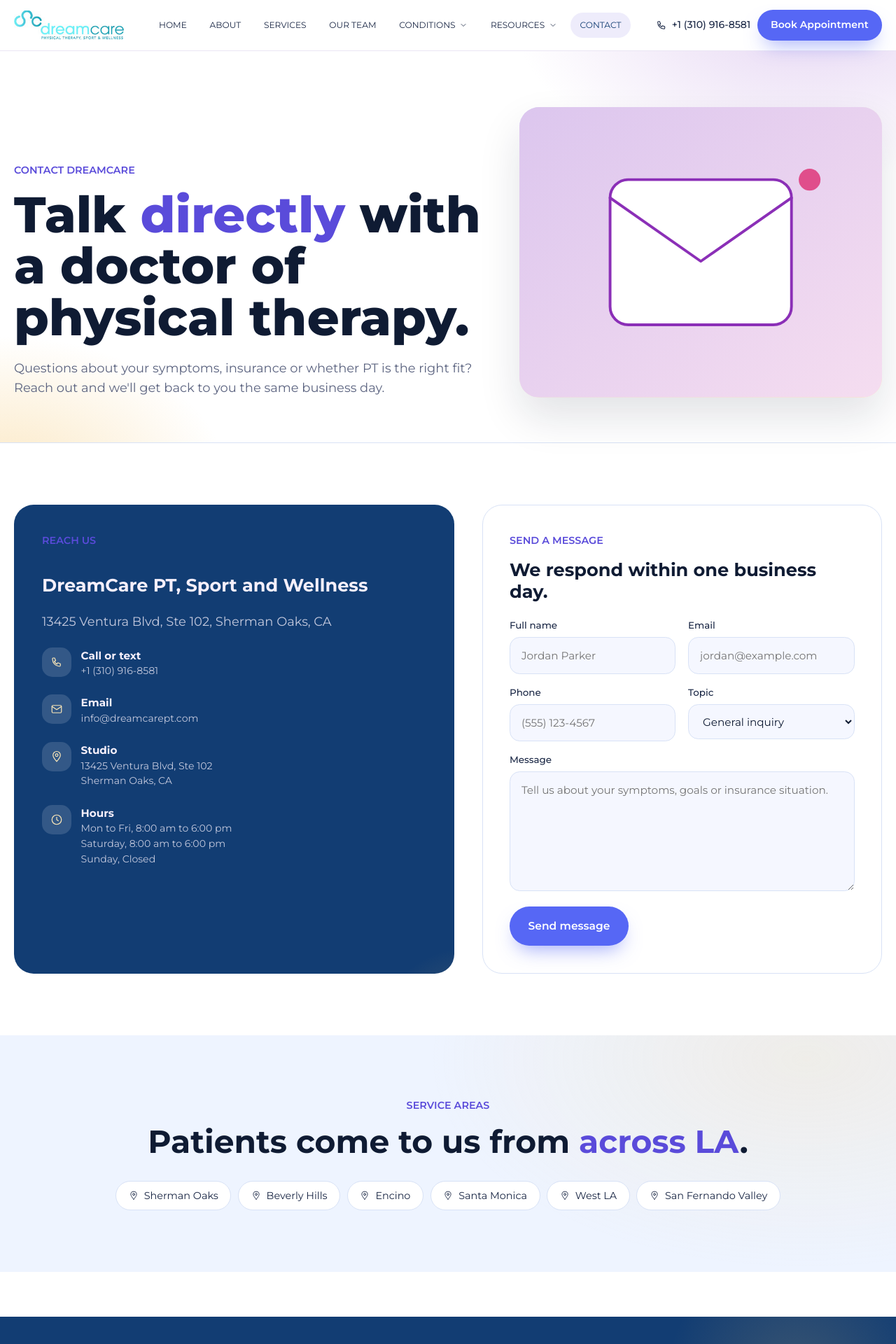
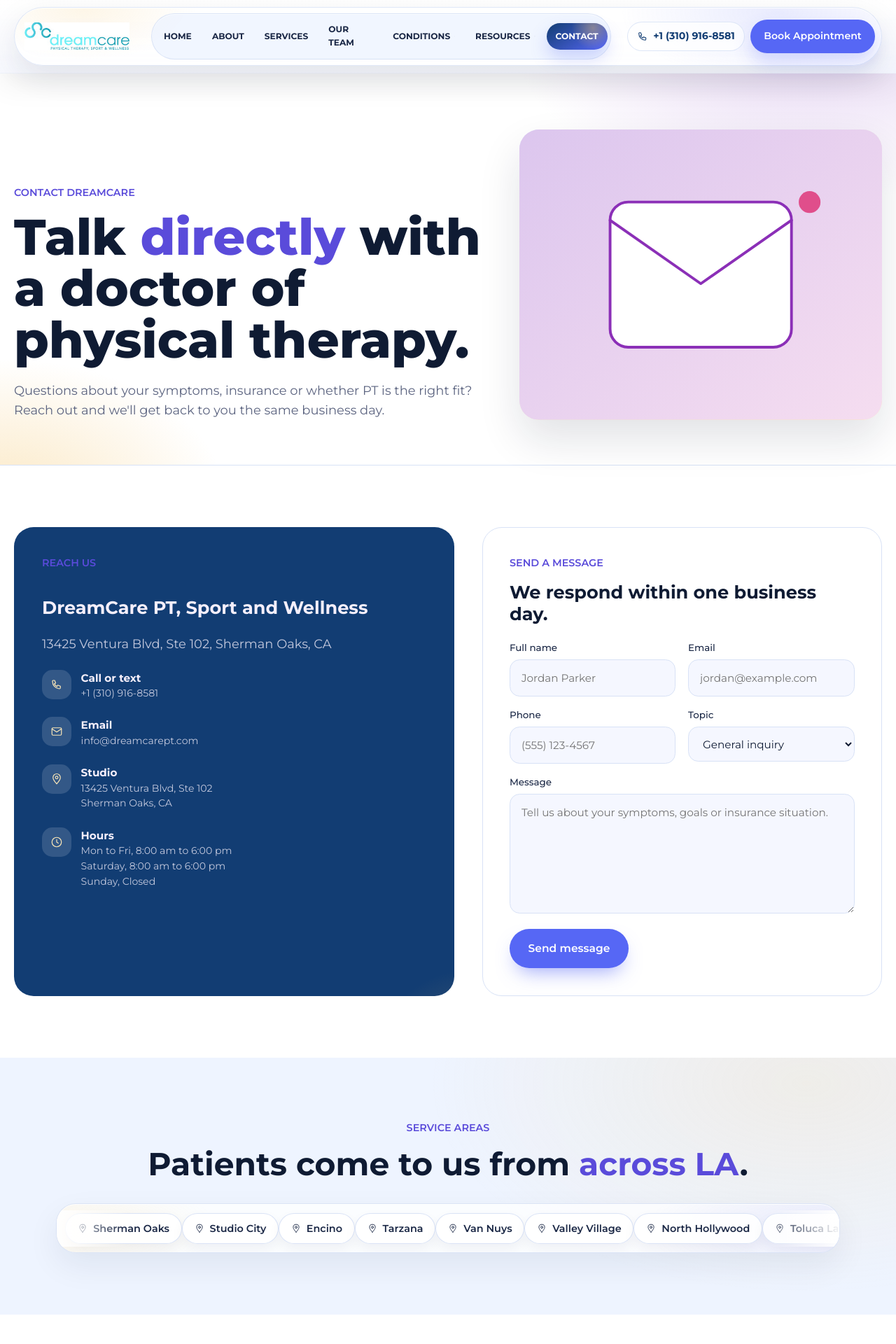
Before and after one commit to IMRCT/dreamcarept, a React (Vite) app: page /contact in a window 1280 px wide. Shown: the top 1920 px of the page at 70% size. Built offline with nearby package versions, Linux system fonts and the light colour scheme.

Commit message:
few changes5

```diff
--- a/src/App.css
+++ b/src/App.css
@@ -226,8 +226,12 @@
   position: sticky;
   top: 0;
   z-index: 50;
-  background: #fff;
-  border-bottom: 1px solid rgba(225, 218, 239, 0.7);
+  padding: 0.65rem 0;
+  background:
+    linear-gradient(180deg, rgba(255, 255, 255, 0.94), rgba(245, 247, 255, 0.74));
+  border-bottom: 1px solid rgba(216, 226, 246, 0.42);
+  backdrop-filter: blur(18px);
+  box-shadow: 0 18px 42px rgba(15, 27, 51, 0.06);
   transition: background 0.3s ease, border-color 0.3s ease;
 }
 
@@ -235,9 +239,19 @@
   display: flex;
   align-items: center;
   justify-content: space-between;
-  gap: 1.5rem;
-  padding: 0.85rem 0;
-  min-height: 72px;
+  gap: clamp(0.8rem, 1.8vw, 1.5rem);
+  min-height: 66px;
+  padding: 0.48rem 0.58rem 0.48rem 0.9rem;
+  border: 1px solid rgba(216, 226, 246, 0.82);
+  border-radius: var(--radius-pill);
+  background:
+    radial-gradient(260px 120px at 8% 0%, rgba(245, 197, 106, 0.16), transparent 62%),
+    radial-gradient(340px 150px at 88% 8%, rgba(86, 103, 245, 0.13), transparent 66%),
+    rgba(255, 255, 255, 0.88);
+  box-shadow:
+    0 18px 46px rgba(15, 27, 51, 0.1),
+    inset 0 1px 0 rgba(255, 255, 255, 0.92);
+  backdrop-filter: blur(20px);
 }
 
 .brand {
@@ -249,12 +263,14 @@
   text-decoration: none;
   flex: 0 0 auto;
   line-height: 1;
+  padding: 0.2rem 0.5rem 0.2rem 0;
+  border-radius: var(--radius-pill);
 }
 
 .brand__logo {
-  height: 42px;
+  height: 40px;
   width: auto;
-  max-width: clamp(188px, 22vw, 260px);
+  max-width: clamp(176px, 18vw, 248px);
   display: block;
   object-fit: contain;
   transition: transform 0.4s var(--ease);
@@ -276,41 +292,52 @@
 .nav {
   display: flex;
   align-items: center;
-  gap: 0.35rem;
-}
-
-.nav__link {
+  gap: 0.18rem;
+  padding: 0.24rem;
+  border-radius: var(--radius-pill);
+  background: rgba(238, 244, 255, 0.78);
+  border: 1px solid rgba(216, 226, 246, 0.92);
+  box-shadow: inset 0 1px 0 rgba(255, 255, 255, 0.72);
+}
+
+.nav__link,
+.nav__trigger {
+  min-height: 38px;
+  display: inline-flex;
+  align-items: center;
+  justify-content: center;
   font-size: 0.76rem;
-  font-weight: 400;
+  font-weight: 700;
   letter-spacing: 0;
   text-transform: uppercase;
   color: var(--ink-2);
-  padding: 0.55rem 0.85rem;
+  padding: 0.58rem 0.82rem;
   border-radius: var(--radius-pill);
-  transition: background 0.25s ease, color 0.25s ease;
+  transition: transform 0.3s var(--ease), background 0.25s ease, color 0.25s ease, box-shadow 0.3s ease;
   position: relative;
 }
 
-.nav__link:hover { background: rgba(90, 75, 218, 0.07); }
-.nav__link.is-active { color: var(--primary); background: rgba(90, 75, 218, 0.1); }
+.nav__link:hover,
+.nav__trigger:hover {
+  transform: translateY(-1px);
+  background: rgba(255, 255, 255, 0.76);
+  color: var(--primary);
+  box-shadow: 0 10px 22px rgba(15, 27, 51, 0.07);
+}
+
+.nav__link.is-active {
+  color: #FFFFFF;
+  background:
+    radial-gradient(circle at 76% 18%, rgba(245, 197, 106, 0.42), transparent 42%),
+    linear-gradient(145deg, var(--primary), var(--accent));
+  box-shadow: 0 12px 24px rgba(86, 103, 245, 0.26);
+}
 
 .nav__group { position: relative; }
 
 .nav__trigger {
-  display: inline-flex;
-  align-items: center;
   gap: 0.35rem;
-  font-size: 0.76rem;
-  font-weight: 400;
-  letter-spacing: 0;
-  text-transform: uppercase;
-  color: var(--ink-2);
-  padding: 0.55rem 0.85rem;
-  border-radius: var(--radius-pill);
-  transition: background 0.25s ease;
-}
-
-.nav__trigger:hover { background: rgba(90, 75, 218, 0.07); }
+}
 
 .nav__chev {
   width: 12px;
@@ -323,15 +350,19 @@
 
 .nav__panel {
   position: absolute;
-  top: calc(100% + 0.5rem);
+  top: calc(100% + 0.72rem);
   left: 50%;
-  transform: translate(-50%, 8px);
-  min-width: 290px;
-  background: var(--surface);
-  border: 1px solid var(--line);
+  transform: translate(-50%, 10px) scale(0.98);
+  min-width: 330px;
+  background:
+    radial-gradient(280px 160px at 94% 0%, rgba(245, 197, 106, 0.18), transparent 64%),
+    linear-gradient(180deg, rgba(255, 255, 255, 0.98), rgba(245, 247, 255, 0.96));
+  border: 1px solid rgba(216, 226, 246, 0.94);
   border-radius: var(--radius-md);
-  box-shadow: var(--shadow-md);
-  padding: 0.65rem;
+  box-shadow:
+    0 28px 64px rgba(15, 27, 51, 0.15),
+    inset 0 1px 0 rgba(255, 255, 255, 0.92);
+  padding: 0.75rem;
   display: grid;
   gap: 0.15rem;
   opacity: 0;
@@ -339,80 +370,128 @@
   transition: opacity 0.25s var(--ease), transform 0.3s var(--ease);
 }
 
+.nav__panel::before {
+  content: '';
+  position: absolute;
+  top: -7px;
+  left: 50%;
+  width: 14px;
+  height: 14px;
+  transform: translateX(-50%) rotate(45deg);
+  background: rgba(255, 255, 255, 0.98);
+  border-left: 1px solid rgba(216, 226, 246, 0.94);
+  border-top: 1px solid rgba(216, 226, 246, 0.94);
+}
+
 .nav__group:hover .nav__panel,
 .nav__group:focus-within .nav__panel {
   opacity: 1;
   pointer-events: auto;
-  transform: translate(-50%, 0);
+  transform: translate(-50%, 0) scale(1);
 }
 
 .nav__panel-link {
   display: flex;
   align-items: center;
   gap: 0.7rem;
-  padding: 0.65rem 0.8rem;
-  border-radius: var(--radius-sm);
+  padding: 0.68rem 0.76rem;
+  border-radius: 14px;
   font-size: 0.92rem;
   color: var(--ink-2);
-  transition: background 0.25s ease;
-}
-
-.nav__panel-link:hover { background: var(--primary-4); color: var(--primary); }
+  font-weight: 600;
+  transition: transform 0.25s var(--ease), background 0.25s ease, color 0.25s ease;
+}
+
+.nav__panel-link:hover {
+  transform: translateX(3px);
+  background: rgba(238, 244, 255, 0.92);
+  color: var(--primary);
+}
 
 .nav__panel-link span {
   width: 36px;
   height: 36px;
-  border-radius: 10px;
-  background: var(--primary-4);
+  border-radius: 13px;
+  background:
+    radial-gradient(circle at 82% 18%, rgba(245, 197, 106, 0.34), transparent 46%),
+    linear-gradient(145deg, #FFFFFF, #EAF1FF);
   display: grid;
   place-items: center;
   color: var(--primary);
   flex: none;
+  box-shadow: inset 0 -8px 14px rgba(90, 75, 218, 0.08);
 }
 
 .site-header__actions {
   display: flex;
   align-items: center;
-  gap: 0.6rem;
+  gap: 0.5rem;
   flex: 0 0 auto;
 }
 
 .site-header__phone {
   display: inline-flex;
   align-items: center;
-  gap: 0.4rem;
+  gap: 0.45rem;
   font-size: 0.88rem;
-  font-weight: 500;
-  color: var(--ink-2);
+  font-weight: 700;
+  color: var(--primary);
+  min-height: 38px;
+  padding: 0.55rem 0.85rem;
+  border-radius: var(--radius-pill);
+  background: rgba(255, 255, 255, 0.72);
+  border: 1px solid rgba(216, 226, 246, 0.86);
+  box-shadow: inset 0 1px 0 rgba(255, 255, 255, 0.78);
+  transition: transform 0.3s var(--ease), box-shadow 0.3s ease, color 0.25s ease;
+}
+
+.site-header__phone:hover {
+  transform: translateY(-1px);
+  color: var(--primary-2);
+  box-shadow: 0 10px 22px rgba(15, 27, 51, 0.07);
+}
+
+.site-header__actions .btn--small {
+  min-height: 40px;
+  padding: 0.75rem 1.12rem;
+  box-shadow: 0 14px 26px rgba(86, 103, 245, 0.24);
 }
 
 .menu-btn {
   display: none;
   width: 44px;
   height: 44px;
-  border-radius: 14px;
-  background: var(--primary);
+  border-radius: 50%;
+  background:
+    radial-gradient(circle at 78% 18%, rgba(245, 197, 106, 0.44), transparent 42%),
+    linear-gradient(145deg, var(--primary), var(--accent));
   color: #fff;
   align-items: center;
   justify-content: center;
-}
-
-@media (max-width: 1080px) {
+  box-shadow: 0 14px 26px rgba(86, 103, 245, 0.24);
+}
+
+@media (max-width: 1180px) {
   .nav,
   .site-header__phone { display: none; }
   .menu-btn { display: inline-flex; }
 }
 
 @media (max-width: 540px) {
+  .site-header {
+    padding: 0.45rem 0;
+  }
+
   .site-header__inner {
     gap: 0.75rem;
-    min-height: 64px;
-    padding: 0.65rem 0;
+    min-height: 58px;
+    padding: 0.42rem 0.45rem 0.42rem 0.65rem;
+    border-radius: 22px;
   }
 
   .brand__logo {
-    height: 34px;
-    max-width: 176px;
+    height: 32px;
+    max-width: 168px;
   }
 
   .site-header__actions {
@@ -426,7 +505,6 @@
   .menu-btn {
     width: 38px;
     height: 38px;
-    border-radius: 12px;
   }
 }
 
@@ -3352,26 +3430,111 @@
 
 /* ---------- Trust bar / locations ---------- */
 .locations {
-  display: flex;
-  flex-wrap: wrap;
-  gap: 0.6rem;
-  justify-content: center;
+  width: min(100%, 1120px);
+  margin-inline: auto;
+  position: relative;
+  display: flex;
+  overflow: hidden;
+  padding: 0.78rem;
+  border-radius: 28px;
+  border: 1px solid rgba(216, 226, 246, 0.9);
+  background:
+    radial-gradient(360px 120px at 0% 50%, rgba(245, 197, 106, 0.14), transparent 64%),
+    radial-gradient(420px 130px at 100% 50%, rgba(86, 103, 245, 0.13), transparent 66%),
+    rgba(255, 255, 255, 0.76);
+  box-shadow:
+    0 18px 46px rgba(15, 27, 51, 0.07),
+    inset 0 1px 0 rgba(255, 255, 255, 0.92);
+}
+
+.locations::before,
+.locations::after {
+  content: '';
+  position: absolute;
+  top: 0.55rem;
+  bottom: 0.55rem;
+  width: clamp(44px, 8vw, 110px);
+  z-index: 2;
+  pointer-events: none;
+}
+
+.locations::before {
+  left: 0;
+  background: linear-gradient(90deg, rgba(255, 255, 255, 0.96), transparent);
+}
+
+.locations::after {
+  right: 0;
+  background: linear-gradient(270deg, rgba(255, 255, 255, 0.96), transparent);
+}
+
+.locations__track {
+  display: flex;
+  width: max-content;
+  animation: locationsScroll 82s linear infinite;
+}
+
+.locations:hover .locations__track {
+  animation-play-state: paused;
+}
+
+.locations__set {
+  display: flex;
+  align-items: center;
+  gap: 0.65rem;
+  padding-right: 0.65rem;
+  white-space: nowrap;
+  flex: 0 0 auto;
 }
 
 .location-pill {
   display: inline-flex;
   align-items: center;
   gap: 0.5rem;
-  padding: 0.55rem 1.1rem;
+  flex: 0 0 auto;
+  padding: 0.62rem 1.05rem;
   border-radius: var(--radius-pill);
-  background: var(--surface);
-  border: 1px solid var(--line);
+  background: rgba(255, 255, 255, 0.88);
+  border: 1px solid rgba(216, 226, 246, 0.95);
   font-size: 0.9rem;
+  font-weight: 600;
   color: var(--ink-2);
-  transition: transform 0.3s var(--ease), border-color 0.25s ease;
-}
-
-.location-pill:hover { transform: translateY(-2px); border-color: var(--primary-2); }
+  white-space: nowrap;
+  box-shadow: 0 8px 18px rgba(15, 27, 51, 0.05);
+  transition: transform 0.3s var(--ease), border-color 0.25s ease, color 0.25s ease;
+}
+
+.location-pill:hover {
+  transform: translateY(-2px);
+  border-color: var(--primary-2);
+  color: var(--primary);
+}
+
+@keyframes locationsScroll {
+  from { transform: translateX(0); }
+  to { transform: translateX(-50%); }
+}
+
+@media (max-width: 540px) {
+  .locations {
+    border-radius: 22px;
+    padding: 0.62rem;
+  }
+
+  .locations__track {
+    animation-duration: 70s;
+  }
+
+  .locations__set {
+    gap: 0.5rem;
+    padding-right: 0.5rem;
+  }
+
+  .location-pill {
+    padding: 0.55rem 0.88rem;
+    font-size: 0.84rem;
+  }
+}
 
 /* ---------- Stories cards ---------- */
 .story-card {
--- a/src/data/site.js
+++ b/src/data/site.js
@@ -15,7 +15,45 @@
     { day: 'Saturday', time: '8:00 am to 6:00 pm' },
     { day: 'Sunday', time: 'Closed' },
   ],
-  serviceAreas: ['Sherman Oaks', 'Beverly Hills', 'Encino', 'Santa Monica', 'West LA', 'San Fernando Valley'],
+  serviceAreas: [
+    'Sherman Oaks',
+    'Studio City',
+    'Encino',
+    'Tarzana',
+    'Van Nuys',
+    'Valley Village',
+    'North Hollywood',
+    'Toluca Lake',
+    'Universal City',
+    'Reseda',
+    'Woodland Hills',
+    'Winnetka',
+    'Canoga Park',
+    'West Hills',
+    'Northridge',
+    'Granada Hills',
+    'Mission Hills',
+    'San Fernando',
+    'Burbank',
+    'Glendale',
+    'Calabasas',
+    'Beverly Hills',
+    'West Hollywood',
+    'Hollywood',
+    'Los Feliz',
+    'Bel Air',
+    'Westwood',
+    'Brentwood',
+    'Santa Monica',
+    'Pacific Palisades',
+    'Culver City',
+    'Marina del Rey',
+    'Venice',
+    'Topanga',
+    'Pasadena',
+    'La Canada Flintridge',
+    'Inglewood',
+  ],
 }
 
 export const CONDITIONS = [
```
Also changed, not shown: src/pages/HomePage.jsx (+14 -8 lines).
